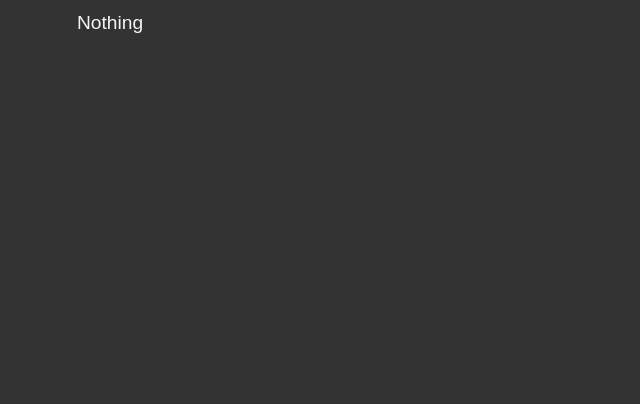
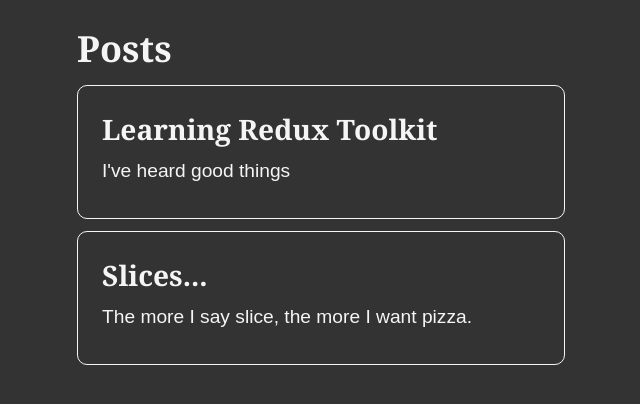
Before and after one commit to Vysint/React-ReduxToolkit-Project, a JavaScript app: page / in a window 1280 px wide. Shown: the top 404 px of the page, without its empty margins (313-953 px from the left). Built offline with nearby package versions, Linux system fonts and the light colour scheme.

Commit message:
Added Postlist.js component for display

```diff
--- a/src/App.js
+++ b/src/App.js
@@ -1,7 +1,8 @@
+import PostsList from "./features/posts/PostsList";
 function App() {
   return (
     <main className="App">
-      <p>Nothing</p>
+      <PostsList />
     </main>
   );
 }
```
